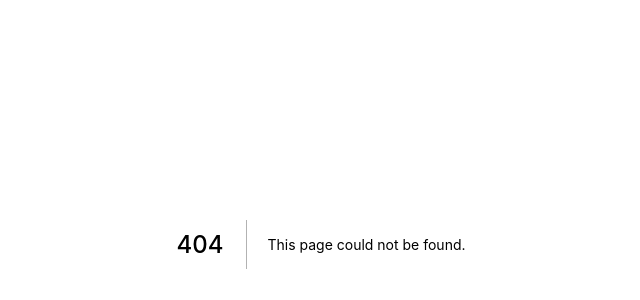
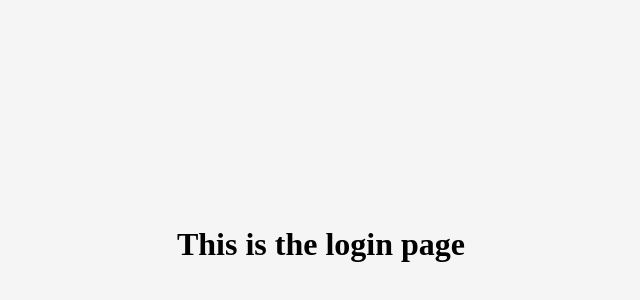
Before and after one commit to dallassoftwaredevelopers/2022-Cohort-Projects, a Next.js app in the folder Cohort6/team2/recipe-app/: page /Login in a window 1280 px wide. Before the commit this address had no page. Shown: the part 156-456 px from the top of the page, without its empty margins (319-959 px from the left). Built offline with nearby package versions, Linux system fonts and the light colour scheme.

Commit message:
adding the login page and login page styles

```diff
--- /dev/null
+++ b/Cohort6/team2/recipe-app/pages/Login.js
@@ -0,0 +1,11 @@
+import styles from "../styles/Login.module.scss";
+
+const Login = () => {
+  return (
+    <div className={styles.main}>
+      <h1>This is the login page</h1>
+    </div>
+  );
+};
+
+export default Login;
--- /dev/null
+++ b/Cohort6/team2/recipe-app/styles/Login.module.scss
@@ -0,0 +1,8 @@
+.main {
+  width: 100vw;
+  height: 100vh;
+  display: flex;
+  justify-content: center;
+  align-items: center;
+  background-color: whitesmoke;
+}
```
Also changed, not shown: 1 other file (tests, documents, lock files or other folders).
